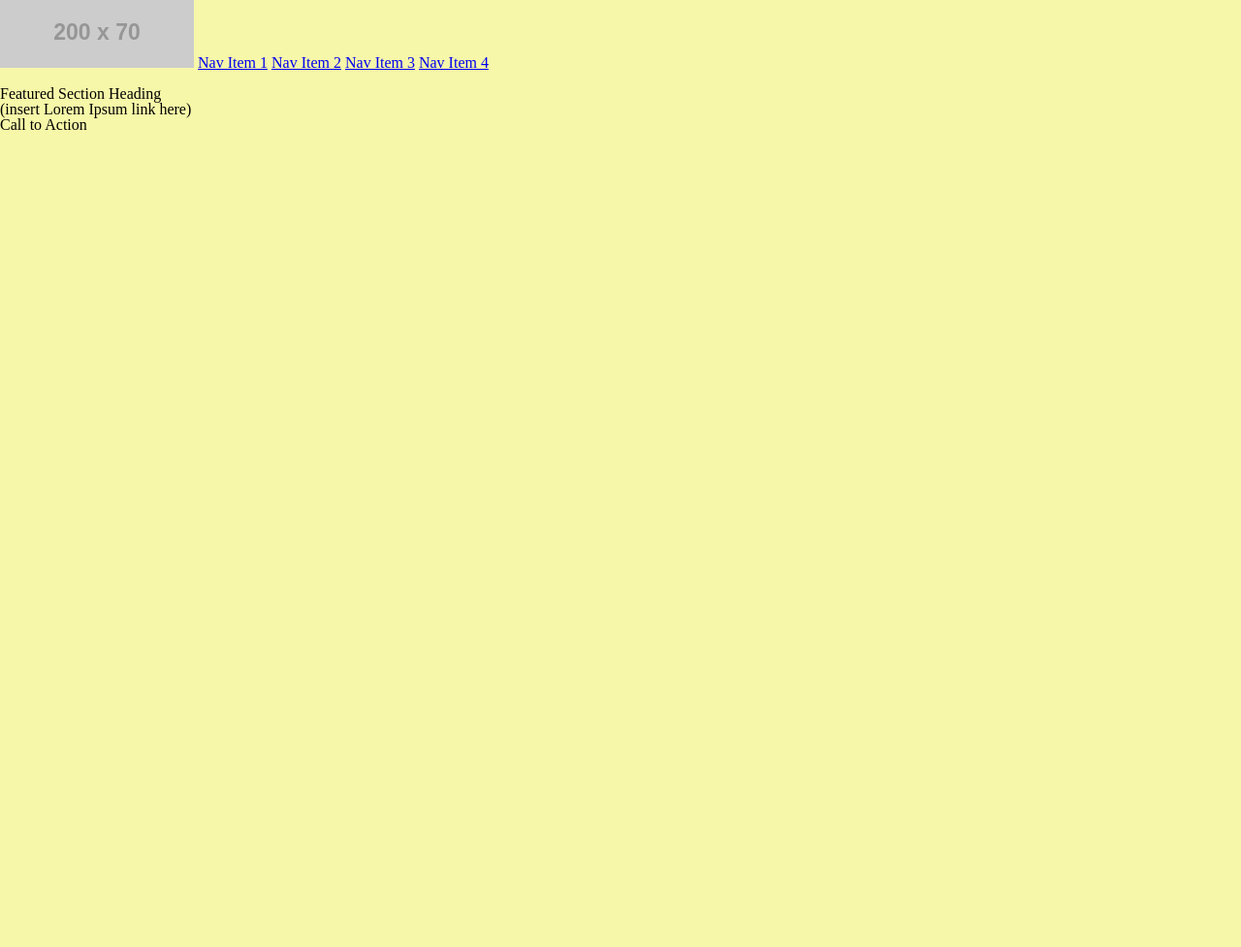
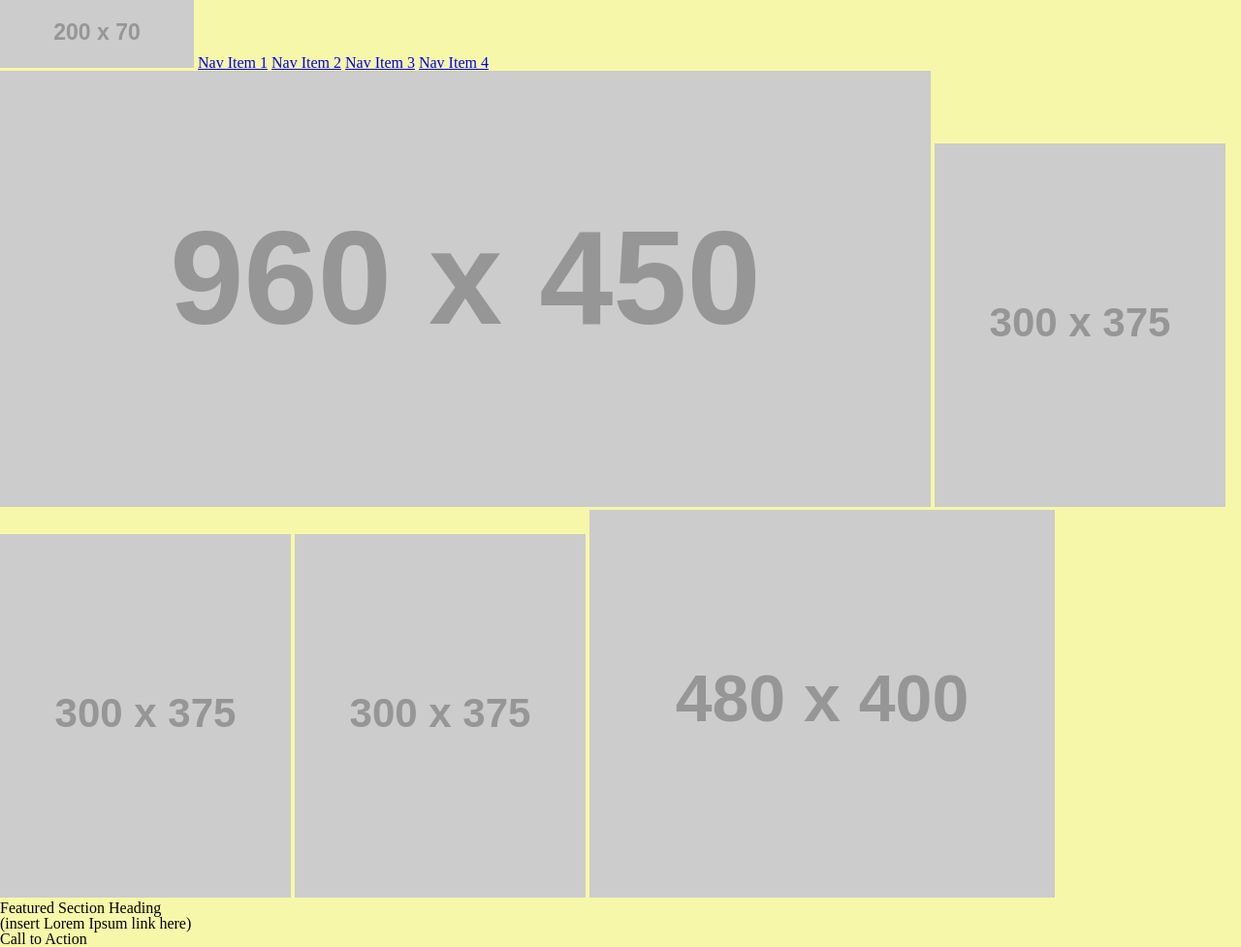
Before and after one commit to dcalhoun286/wireframe-exercise, a plain HTML site: page index.html in a window 1280 px wide. Shown: the whole page at 97% size. Before the commit the page ends 800 px from the top, so only its background shows below. Drawn offline with Linux system fonts and the light colour scheme; placeholder pictures from the web are drawn by us.

Commit message:
added placeholder images to index.html

```diff
--- a/index.html
+++ b/index.html
@@ -16,11 +16,11 @@
       </nav>
     </header>
     <main>
-      <img src="" alt="" width="" height="">
-      <img src="" alt="" width="" height="">
-      <img src="" alt="" width="" height="">
-      <img src="" alt="" width="" height="">
-      <img src="" alt="" width="" height="">
+      <img src="https://placehold.it/960x450/111" alt="placeholder" width="" height="">
+      <img src="https://placehold.it/300x375/111" alt="placeholder" width="" height="">
+      <img src="https://placehold.it/300x375/111" alt="placeholder" width="" height="">
+      <img src="https://placehold.it/300x375/111" alt="placeholder" width="" height="">
+      <img src="https://placehold.it/480x400/111" alt="placeholder" width="" height="">
       <article>
         <h3>Featured Section Heading</h3>
         <p>(insert Lorem Ipsum link here)</p>
```
